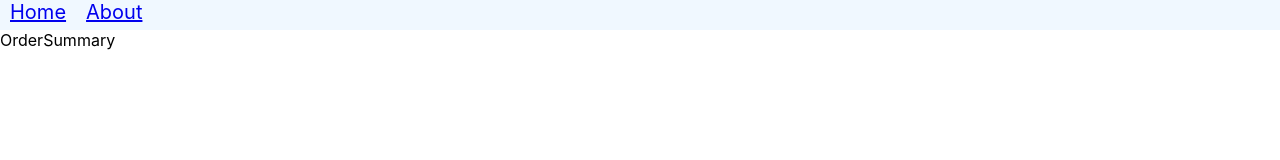
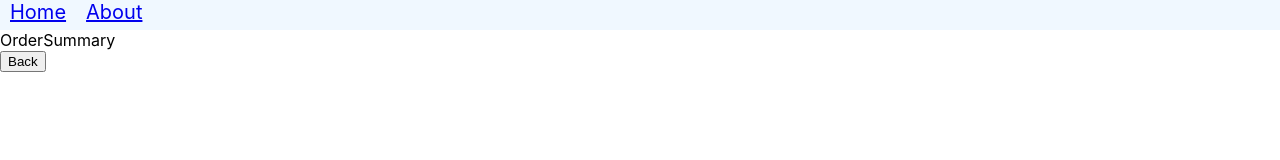
Before and after one commit to manoj633/react-revision, a React (Create React App) app: page /order-summary in a window 1280 px wide. Shown: the top 160 px of the page. Built offline with nearby package versions, Linux system fonts and the light colour scheme.

Commit message:
Naviating back programatically

```diff
--- a/src/components/Router/OrderSummary.jsx
+++ b/src/components/Router/OrderSummary.jsx
@@ -1,5 +1,19 @@
 import React from "react";
+import { useNavigate } from "react-router-dom";
 
 export const OrderSummary = () => {
-  return <div>OrderSummary</div>;
+  const navigate = useNavigate();
+  return (
+    <>
+      <div>OrderSummary</div>
+      <button
+        type="button"
+        onClick={() => {
+          navigate(-1);
+        }}
+      >
+        Back
+      </button>
+    </>
+  );
 };
```
